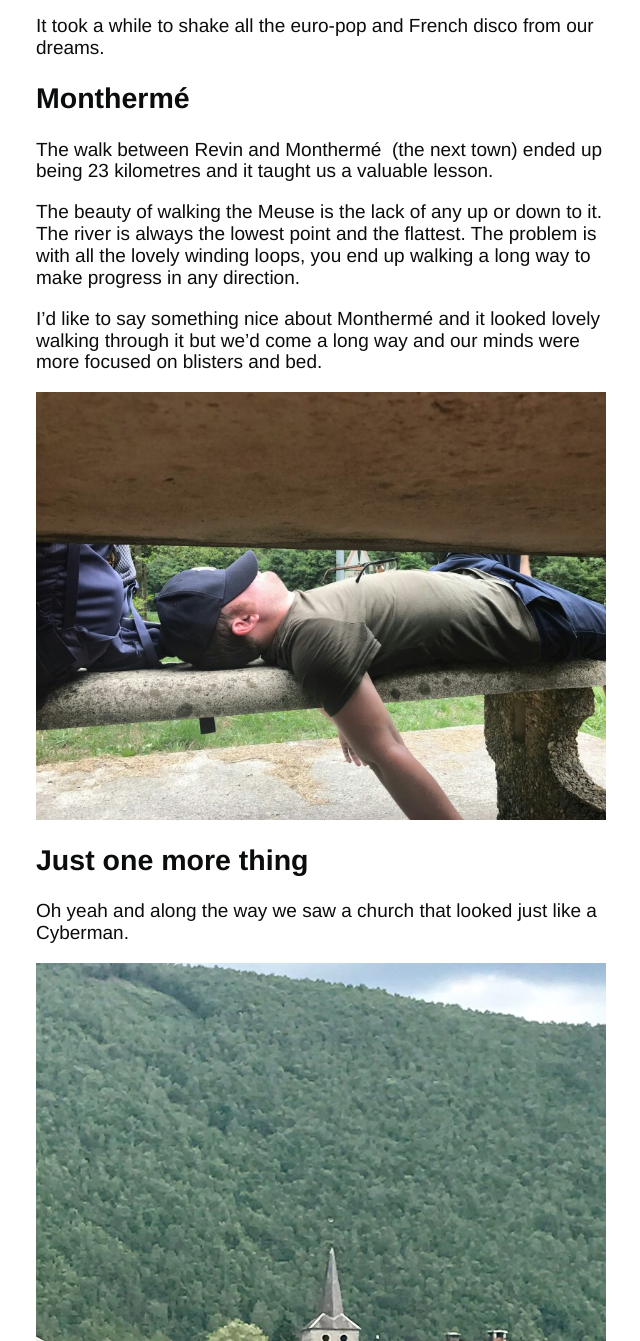
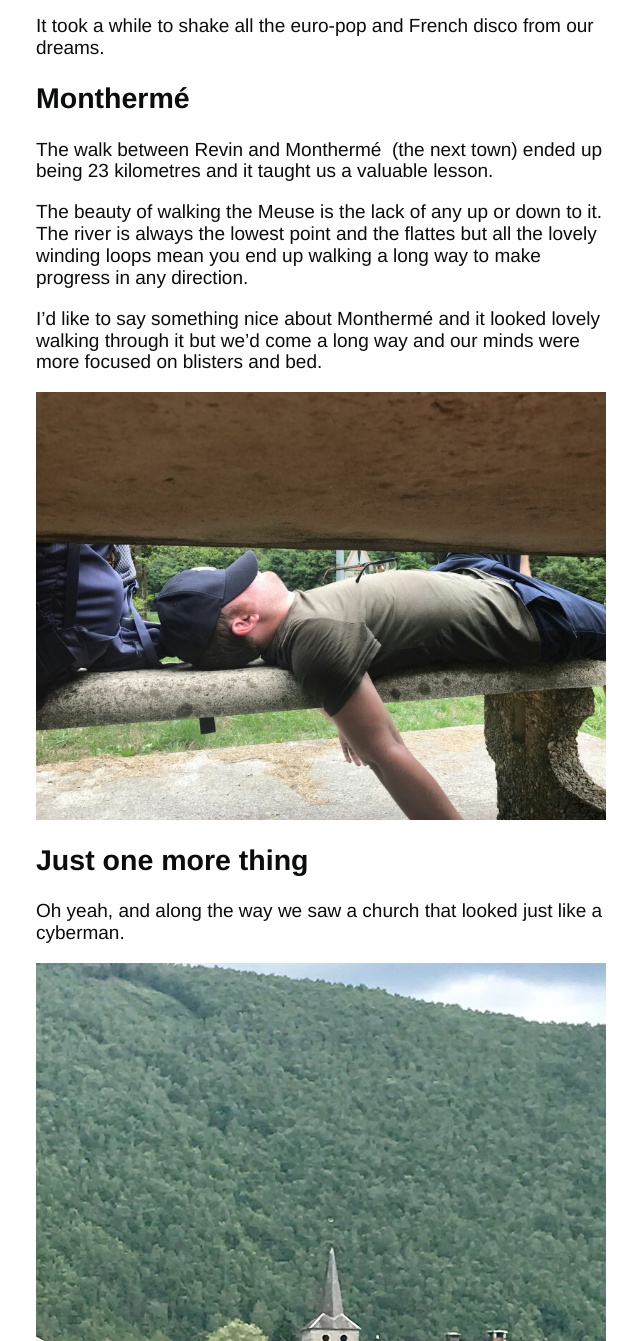
Before and after one commit to tombye/trexit, a Jekyll site: the page built from _posts/2017-07-16-the-river-meuse.markdown, in a window 1280 px wide and 1400 px high, scrolled down 4601 px, cut to the strip 59-1400 px from the top of the window. Shown: the whole strip, without its empty margins (124-764 px from the left). Built offline with Jekyll 4.4.1, drawn with Linux system fonts in a browser that asks for light colours; some of the changed text lies outside the part shown.

Commit message:
Update 2017-07-16-the-river-meuse.markdown

```diff
--- a/_posts/2017-07-16-the-river-meuse.markdown
+++ b/_posts/2017-07-16-the-river-meuse.markdown
@@ -13,7 +13,7 @@
 
 ## Walking the Meuse
 
-Walking along the Meuse is easy thanks to a path called "the green route" which runs alongside it.
+Walking along the Meuse is easy thanks to a path called 'the green route' which runs alongside it.
 
 ![The river meuse crossed by a stone bridge](https://github.com/tombye/trexit/raw/gh-pages/assets/images/meuse-with-bridge.jpg)
 
@@ -33,7 +33,7 @@
 
 ![Tom at the campsite in Fumay](https://github.com/tombye/trexit/raw/gh-pages/assets/images/tom-in-front-of-meuse.jpg)
 
-The other thing we noticed at Fumay was slate. They've got tons of it, you see it in the hills you pass and in all the buildings. For a grey(ish) stone, it's full of colour and really adds to the beauty of the area.
+The other thing we noticed at Fumay was slate. They've got tons of it. You see it in the hills you pass and in all the buildings. For a grey(ish) stone, it's full of colour and really adds to find the beauty of the area.
 
 ![Close-up of a slate wall in Fumay](https://github.com/tombye/trexit/raw/gh-pages/assets/images/close-up-of-slate.jpg)
 
@@ -55,7 +55,7 @@
 
 The walk between Revin and Monthermé  (the next town) ended up being 23 kilometres and it taught us a valuable lesson.
 
-The beauty of walking the Meuse is the lack of any up or down to it. The river is always the lowest point and the flattest. The problem is with all the lovely winding loops, you end up walking a long way to make progress in any direction.
+The beauty of walking the Meuse is the lack of any up or down to it. The river is always the lowest point and the flattes but all the lovely winding loops mean you end up walking a long way to make progress in any direction.
 
 I'd like to say something nice about Monthermé and it looked lovely walking through it but we'd come a long way and our minds were more focused on blisters and bed.
 
@@ -63,7 +63,7 @@
 
 ## Just one more thing
 
-Oh yeah and along the way we saw a church that looked just like a Cyberman.
+Oh yeah, and along the way we saw a church that looked just like a cyberman.
 
 ![Church that looks like a cyberman in a town on the river meuse](https://github.com/tombye/trexit/raw/gh-pages/assets/images/cyberman-church.jpg)
 
```
